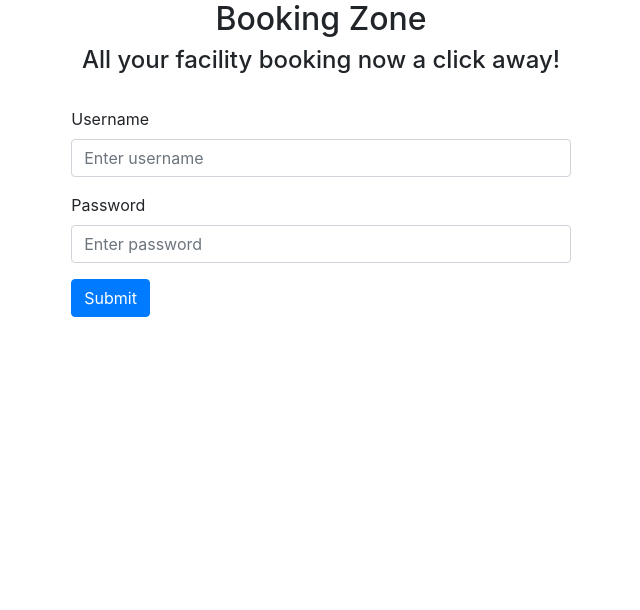
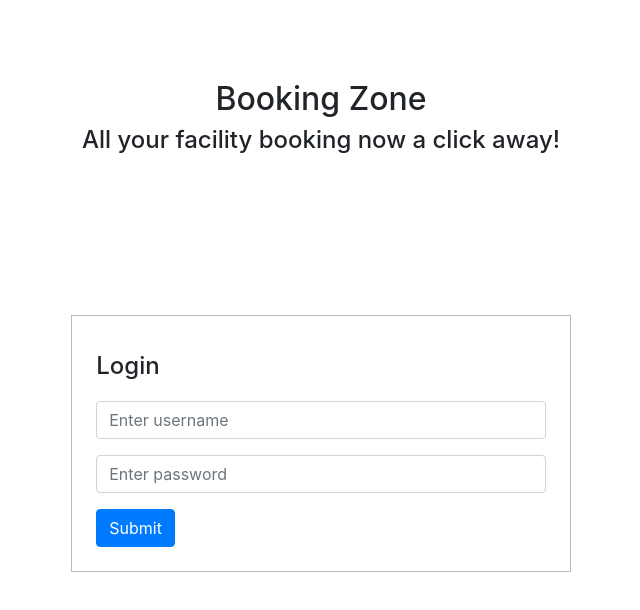
Before and after one commit to rishavmedhi/bookingzone-react, a React (Create React App) app: page /login in a window 1280 px wide. Shown: the top 610 px of the page, without its empty margins (319-959 px from the left). Built offline with nearby package versions, Linux system fonts and the light colour scheme.

Commit message:
Basic styling of the loginpage

```diff
--- a/src/components/Login/Login.js
+++ b/src/components/Login/Login.js
@@ -14,13 +14,12 @@ class Login extends React.Component
 
                 <div className="login_form_wrapper">
                     <form>
+                        <h4 className='form_heading'>Login</h4>
                         <div className="form-group">
-                            <label htmlFor="username">Username</label>
-                            <input id="username" type="text" className="form-control" placeholder="Enter username" />
+                            <input id="username" type="text" className="form-control" placeholder="Enter username" required/>
                         </div>
                         <div className="form-group">
-                            <label htmlFor="password">Password</label>
-                            <input id="password" type="password" className="form-control" placeholder="Enter password"/>
+                            <input id="password" type="password" className="form-control" placeholder="Enter password" required/>
                         </div>
                         <button type="submit" className="btn btn-primary">Submit</button>
                     </form>
--- a/src/components/Login/style.css
+++ b/src/components/Login/style.css
@@ -1,9 +1,20 @@
 .login_page_heading
 {
     text-align: center;
+    margin-top: 5em;
+    margin-bottom: 10em;
 }
 .login_form_wrapper
 {
     width: 45%;
     margin: 2em auto;
 }
+.login_form_wrapper form
+{
+    border : 1px solid #bbb;
+    padding: 1.5em;
+}
+.login_form_wrapper .form_heading
+{
+    padding: 0.5em 0;
+}
```
